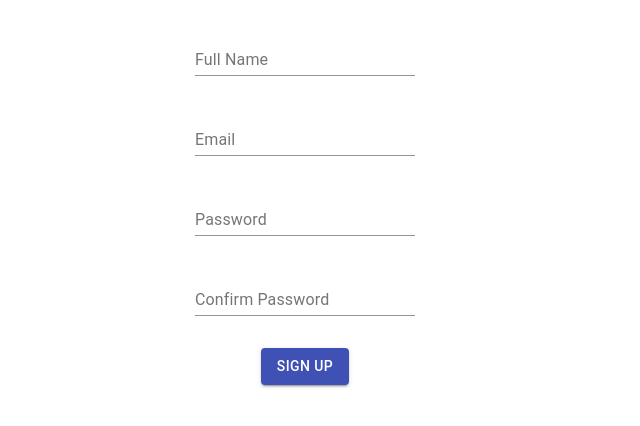
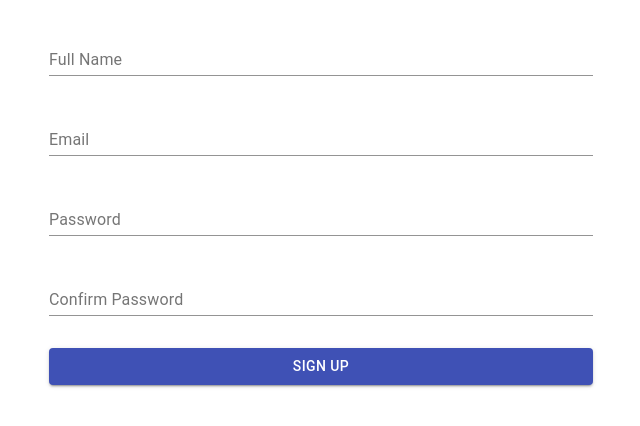
Before and after one commit to ieonsii/gym-time, a React (Create React App) app in the folder apps/frontend/: page / in a window 1280 px wide. Shown: the top 426 px of the page, without its empty margins (335-975 px from the left). Built offline with nearby package versions, Linux system fonts and the light colour scheme.

Commit message:
add Controller to submit data with UI

```diff
--- a/apps/frontend/src/Form/Form.js
+++ b/apps/frontend/src/Form/Form.js
@@ -1,5 +1,5 @@
 import React from "react";
-import { useForm } from "react-hook-form";
+import { useForm, Controller } from "react-hook-form";
 
 import { makeStyles } from "@material-ui/core/styles";
 import Container from "@material-ui/core/Container";
@@ -22,7 +22,7 @@ const useStyles = makeStyles((theme) => ({
 }));
 
 const Form = () => {
-  const { register, handleSubmit } = useForm();
+  const { handleSubmit, register, control } = useForm();
   const onSubmit = handleSubmit((data) => alert(JSON.stringify(data)));
 
   const classes = useStyles();
@@ -32,49 +32,82 @@ const Form = () => {
       <Grid container spacing={3}>
         <form className={classes.form} onSubmit={onSubmit}>
           <Grid item xs={12}>
+            <Controller
+              as={
                 <TextField
                   className={classes.container}
                   id="standard-basic"
+                  fullWidth
                   type="text"
                   name="name"
                   ref={register}
                   label="Full Name"
                 />
+              }
+              control={control}
+              name="name"
+              defaultValue=""
+            />
           </Grid>
           <Grid item xs={12}>
+            <Controller
+              as={
                 <TextField
                   className={classes.container}
                   id="standard-basic"
+                  fullWidth
                   type="text"
                   name="email"
                   ref={register}
                   label="Email"
                 />
+              }
+              control={control}
+              name="email"
+              defaultValue=""
+            />
           </Grid>
           <Grid item xs={12}>
+            <Controller
+              as={
                 <TextField
                   className={classes.container}
                   id="standard-basic"
+                  fullWidth
                   type="text"
                   name="password"
                   ref={register}
                   label="Password"
                 />
+              }
+              control={control}
+              name="password"
+              defaultValue=""
+            />
           </Grid>
           <Grid item xs={12}>
+            <Controller
+              as={
                 <TextField
                   className={classes.container}
                   id="standard-basic"
+                  fullWidth
                   type="text"
                   name="confirmPassword"
                   ref={register}
                   label="Confirm Password"
+                />
+              }
+              control={control}
+              name="confirmPassword"
+              defaultValue=""
             />
           </Grid>
           <Grid item xs={12}>
             <Button
               className={classes.container}
               variant="contained"
+              fullWidth
               color="primary"
               type="submit"
             >
```
Lines whose indentation alone changed are shown as unchanged.
